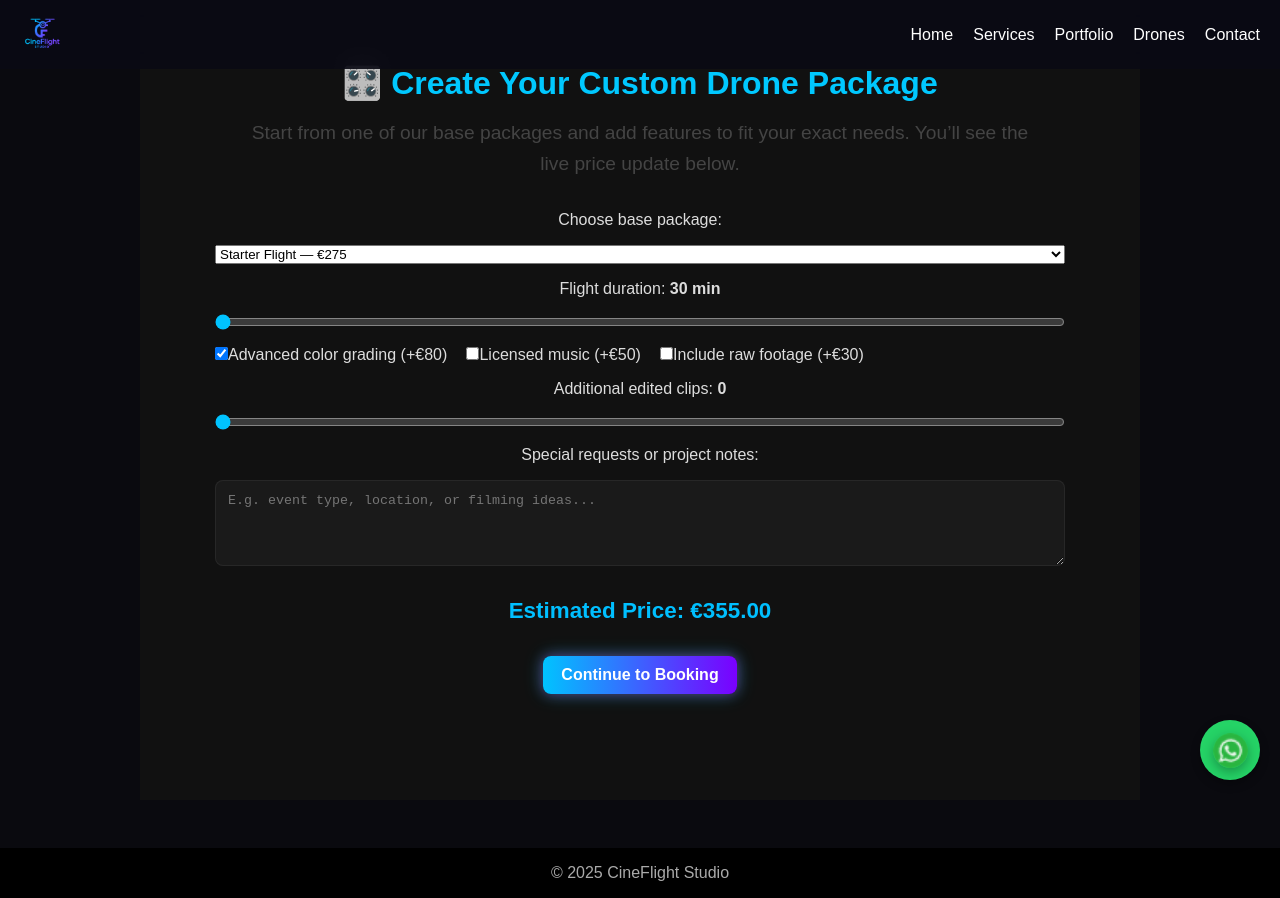
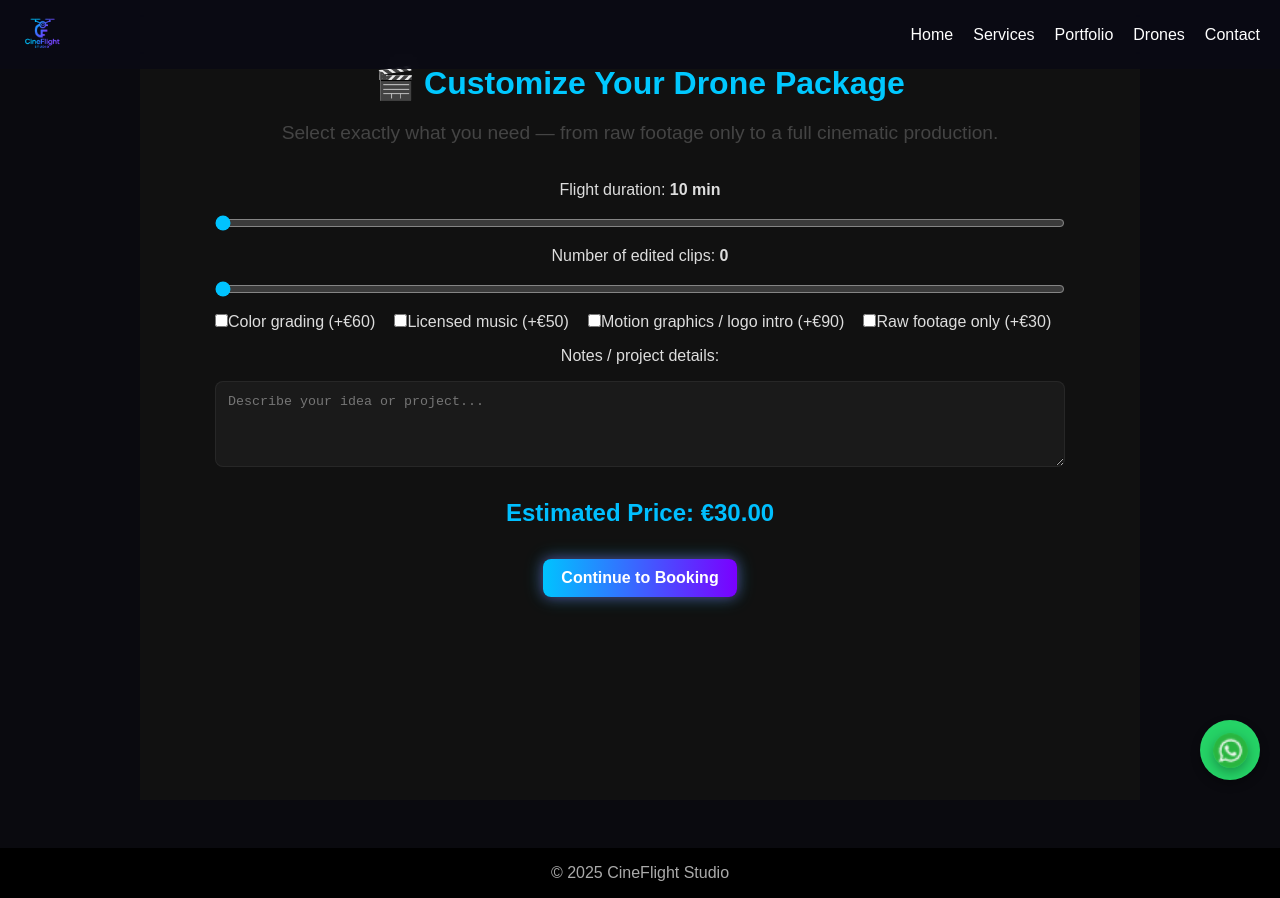
Before and after one commit to CineFlight-studio/cineflightstudio, a React (Vite) app: page /custom in a window 1280 px wide. Built offline with nearby package versions, Linux system fonts and the light colour scheme.

Commit message:
Updated custom form

```diff
--- a/src/pages/CustomForm.jsx
+++ b/src/pages/CustomForm.jsx
@@ -5,61 +5,61 @@ import "./Pages.css"
 export default function CustomForm() {
   const navigate = useNavigate()
 
-  // Base package tiers
-  const BASE_PACKAGES = {
-    Starter: { name: "Starter Flight", base: 275 },
-    Cinematic: { name: "Cinematic Premium", base: 650 },
-    Commercial: { name: "Commercial Production", base: 1350 },
+  // --- Base prices for each feature ---
+  const BASE_PRICE = 30.0 // starting price if only raw footage
+  const PRICE_PER_10MIN = 20.0
+  const PRICE_EDIT_CLIP = 25.0
+  const PRICE_COLOR = 60.0
+  const PRICE_MUSIC = 50.0
+  const PRICE_MOTION = 90.0
+  const PRICE_RAW_ONLY = 30.0
+
+  // --- User selections ---
+  const [duration, setDuration] = useState(10)
+  const [editClips, setEditClips] = useState(0)
+  const [color, setColor] = useState(false)
+  const [music, setMusic] = useState(false)
+  const [motion, setMotion] = useState(false)
+  const [raw, setRaw] = useState(false)
+  const [notes, setNotes] = useState("")
+
+  // --- Price calculation ---
+  const calcPrice = () => {
+    let price = BASE_PRICE
+
+    // Flight time pricing (after 10 min)
+    const extraSteps = Math.max(0, (duration - 10) / 10)
+    price += extraSteps * PRICE_PER_10MIN
+
+    if (editClips > 0) price += editClips * PRICE_EDIT_CLIP
+    if (color) price += PRICE_COLOR
+    if (music) price += PRICE_MUSIC
+    if (motion) price += PRICE_MOTION
+    if (raw && editClips === 0 && !color && !music && !motion) {
+      // raw footage only
+      price = PRICE_RAW_ONLY
+    }
+
+    return price.toFixed(2)
   }
 
-  // Feature prices
-  const PRICE_RAW = 30.0
-  const PRICE_EXTRA_CLIP = 20.0
-  const PRICE_COLOR_GRADING = 80.0
-  const PRICE_LICENSE_MUSIC = 50.0
+  const total = calcPrice()
 
-  // Form states
-  const [basePackage, setBasePackage] = useState("Starter")
-  const [duration, setDuration] = useState(30)
-  const [extraClips, setExtraClips] = useState(0)
-  const [colorGrading, setColorGrading] = useState(true)
-  const [licensedMusic, setLicensedMusic] = useState(false)
-  const [rawFootage, setRawFootage] = useState(false)
-  const [notes, setNotes] = useState("")
-
-  // 💶 Price calculator
-  const calcPrice = () => {
-    let basePrice = BASE_PACKAGES[basePackage].base
-
-    // Duration effect: every 30 min adds 10% of base
-    const extraTime = Math.max(0, (duration - 30) / 30)
-    basePrice += extraTime * (BASE_PACKAGES[basePackage].base * 0.1)
-
-    if (colorGrading) basePrice += PRICE_COLOR_GRADING
-    if (licensedMusic) basePrice += PRICE_LICENSE_MUSIC
-    if (rawFootage) basePrice += PRICE_RAW
-    basePrice += extraClips * PRICE_EXTRA_CLIP
-
-    return basePrice.toFixed(2)
-  }
-
-  const totalPrice = calcPrice()
-
-  const handleContinue = (e) => {
+  const handleSubmit = (e) => {
     e.preventDefault()
     const summary = {
-      basePackage,
       duration,
-      extraClips,
-      colorGrading,
-      licensedMusic,
-      rawFootage,
+      editClips,
+      color,
+      music,
+      motion,
+      raw,
       notes,
     }
 
     const query = new URLSearchParams({
       package: "Custom Project",
-      price: totalPrice,
+      price: total,
       summary: encodeURIComponent(JSON.stringify(summary)),
     })
 
@@ -68,103 +68,106 @@ export default function CustomForm() {
 
   return (
     <section className="page-section">
-      <h2 className="page-title">🎛️ Create Your Custom Drone Package</h2>
+      <h2 className="page-title">🎬 Customize Your Drone Package</h2>
       <p className="page-subtitle">
-        Start from one of our base packages and add features to fit your exact needs.
-        You’ll see the live price update below.
+        Select exactly what you need — from raw footage only to a full cinematic production.
       </p>
 
-      <form className="custom-form" onSubmit={handleContinue}>
-        {/* Base package select */}
-        <label>Choose base package:</label>
-        <select
-          value={basePackage}
-          onChange={(e) => setBasePackage(e.target.value)}
-        >
-          {Object.entries(BASE_PACKAGES).map(([key, pkg]) => (
-            <option key={key} value={key}>
-              {pkg.name} — €{pkg.base}
-            </option>
-          ))}
-        </select>
-
-        {/* Duration */}
+      <form className="custom-form" onSubmit={handleSubmit}>
+        {/* Flight duration */}
         <label>
           Flight duration: <strong>{duration} min</strong>
         </label>
         <input
           type="range"
-          min="30"
-          max="240"
-          step="30"
+          min="10"
+          max="180"
+          step="10"
           value={duration}
           onChange={(e) => setDuration(Number(e.target.value))}
         />
 
-        {/* Options */}
+        {/* Edited clips */}
+        <label>
+          Number of edited clips: <strong>{editClips}</strong>
+        </label>
+        <input
+          type="range"
+          min="0"
+          max="10"
+          step="1"
+          value={editClips}
+          onChange={(e) => setEditClips(Number(e.target.value))}
+        />
+
+        {/* Feature options */}
         <div className="checkbox-row">
           <label>
             <input
               type="checkbox"
-              checked={colorGrading}
-              onChange={() => setColorGrading(!colorGrading)}
+              checked={color}
+              onChange={() => setColor(!color)}
             />
-            Advanced color grading (+€{PRICE_COLOR_GRADING})
+            Color grading (+€{PRICE_COLOR})
           </label>
+
           <label>
             <input
               type="checkbox"
-              checked={licensedMusic}
-              onChange={() => setLicensedMusic(!licensedMusic)}
+              checked={music}
+              onChange={() => setMusic(!music)}
             />
-            Licensed music (+€{PRICE_LICENSE_MUSIC})
+            Licensed music (+€{PRICE_MUSIC})
           </label>
+
           <label>
             <input
               type="checkbox"
-              checked={rawFootage}
-              onChange={() => setRawFootage(!rawFootage)}
+              checked={motion}
+              onChange={() => setMotion(!motion)}
             />
-            Include raw footage (+€{PRICE_RAW})
+            Motion graphics / logo intro (+€{PRICE_MOTION})
+          </label>
+
+          <label>
+            <input
+              type="checkbox"
+              checked={raw}
+              onChange={() => setRaw(!raw)}
+            />
+            Raw footage only (+€{PRICE_RAW_ONLY})
           </label>
         </div>
 
-        {/* Extra clips */}
-        <label>
-          Additional edited clips: <strong>{extraClips}</strong>
-        </label>
-        <input
-          type="range"
-          min="0"
-          max="20"
-          step="1"
-          value={extraClips}
-          onChange={(e) => setExtraClips(Number(e.target.value))}
-        />
-
         {/* Notes */}
-        <label>Special requests or project notes:</label>
+        <label>Notes / project details:</label>
         <textarea
           rows="4"
           value={notes}
           onChange={(e) => setNotes(e.target.value)}
-          placeholder="E.g. event type, location, or filming ideas..."
+          placeholder="Describe your idea or project..."
         />
 
-        {/* Total price */}
+        {/* Total */}
         <div
           style={{
             textAlign: "center",
-            fontSize: "1.4rem",
+            marginTop: "1rem",
+            fontSize: "1.5rem",
+            color: "#00BFFF",
             fontWeight: "bold",
-            marginTop: "1rem",
-            color: "#00BFFF",
           }}
         >
-          Estimated Price: €{totalPrice}
+          Estimated Price: €{total}
         </div>
 
-        <div style={{ display: "flex", justifyContent: "center", marginTop: "1rem" }}>
+        <div
+          style={{
+            display: "flex",
+            justifyContent: "center",
+            marginTop: "1rem",
+          }}
+        >
           <button type="submit" className="btn primary">
             Continue to Booking
           </button>
```
